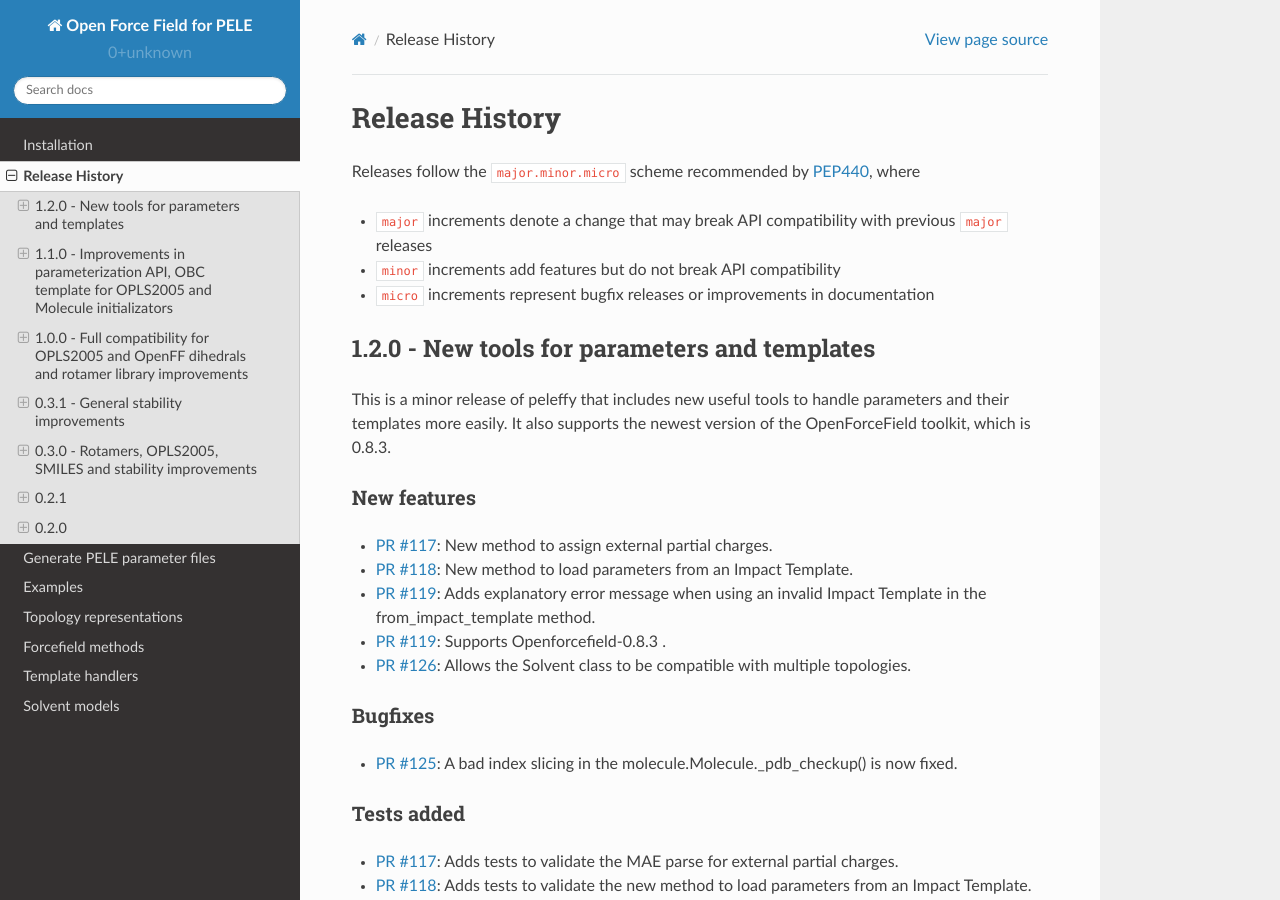
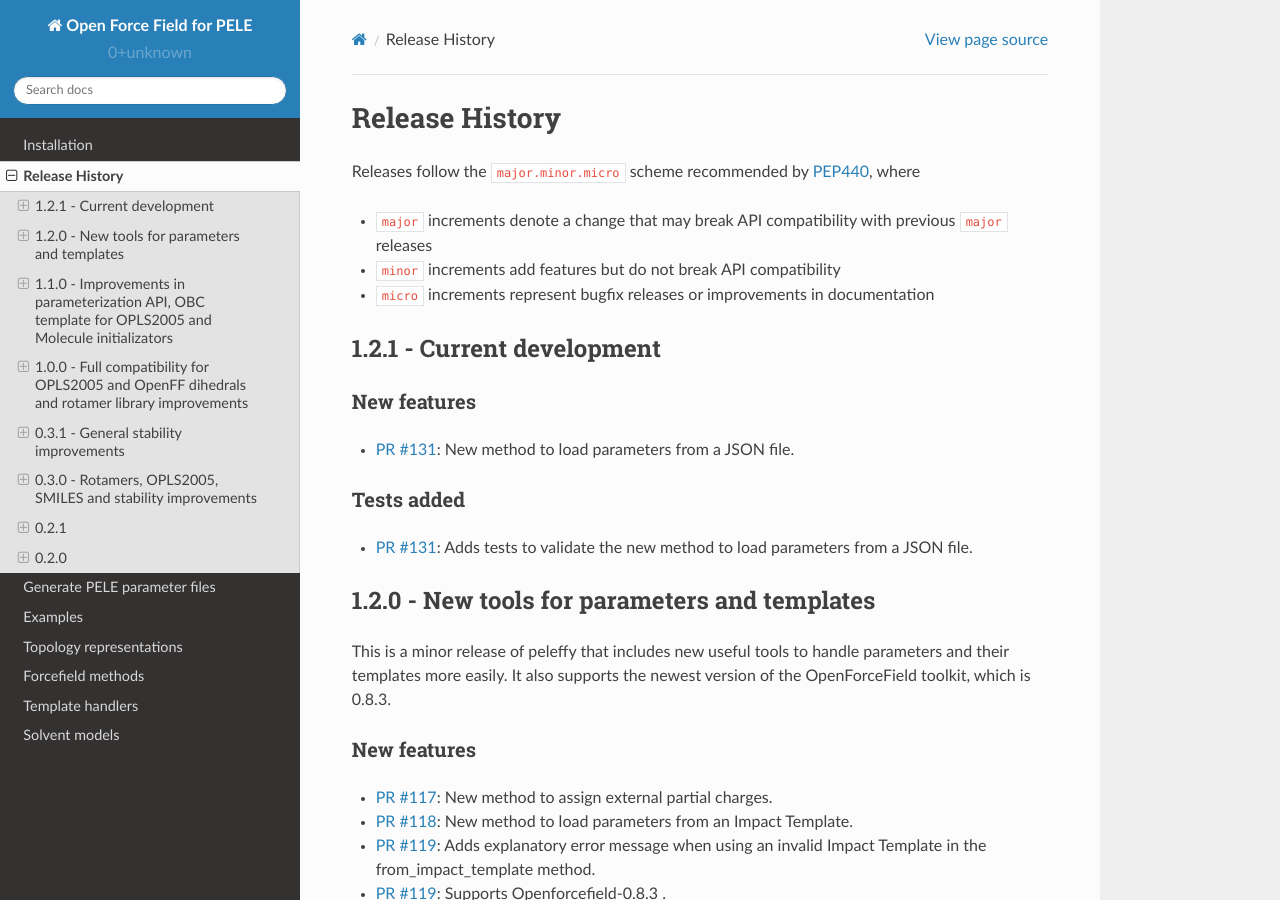
Before and after one commit to martimunicoy/peleffy, a Sphinx documentation site: the page built from docs/releasehistory.rst, in a window 1280 px wide and 900 px high. Built offline with Sphinx 7.4.7 and the Read the Docs theme 2.0.0, drawn with Linux system fonts in a browser that asks for light colours.

Commit message:
Update releasehistory.rst

```diff
--- a/docs/releasehistory.rst
+++ b/docs/releasehistory.rst
@@ -6,6 +6,17 @@ Releases follow the ``major.minor.micro`` scheme recommended by `PEP440 <https:/
 * ``major`` increments denote a change that may break API compatibility with previous ``major`` releases
 * ``minor`` increments add features but do not break API compatibility
 * ``micro`` increments represent bugfix releases or improvements in documentation
+
+1.2.1 - Current development
+---------------------------
+
+New features
+""""""""""""
+- `PR #131 <https://github.com/martimunicoy/peleffy/pull/131>`_: New method to load parameters from a JSON file.
+
+Tests added
+"""""""""""
+- `PR #131 <https://github.com/martimunicoy/peleffy/pull/131>`_: Adds tests to validate the new method to load parameters from a JSON file.
 
 1.2.0 - New tools for parameters and templates
 ----------------------------------------------
```
